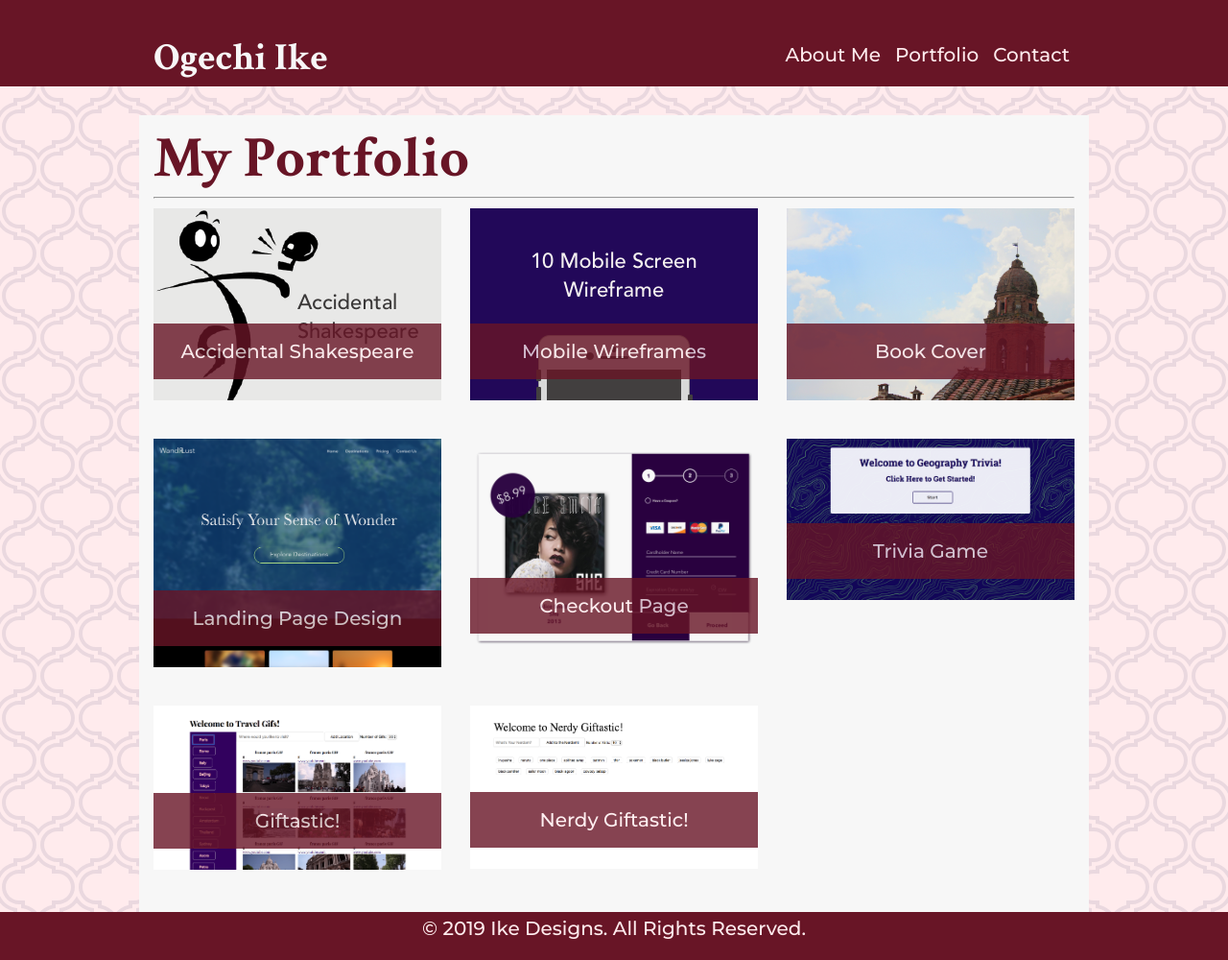
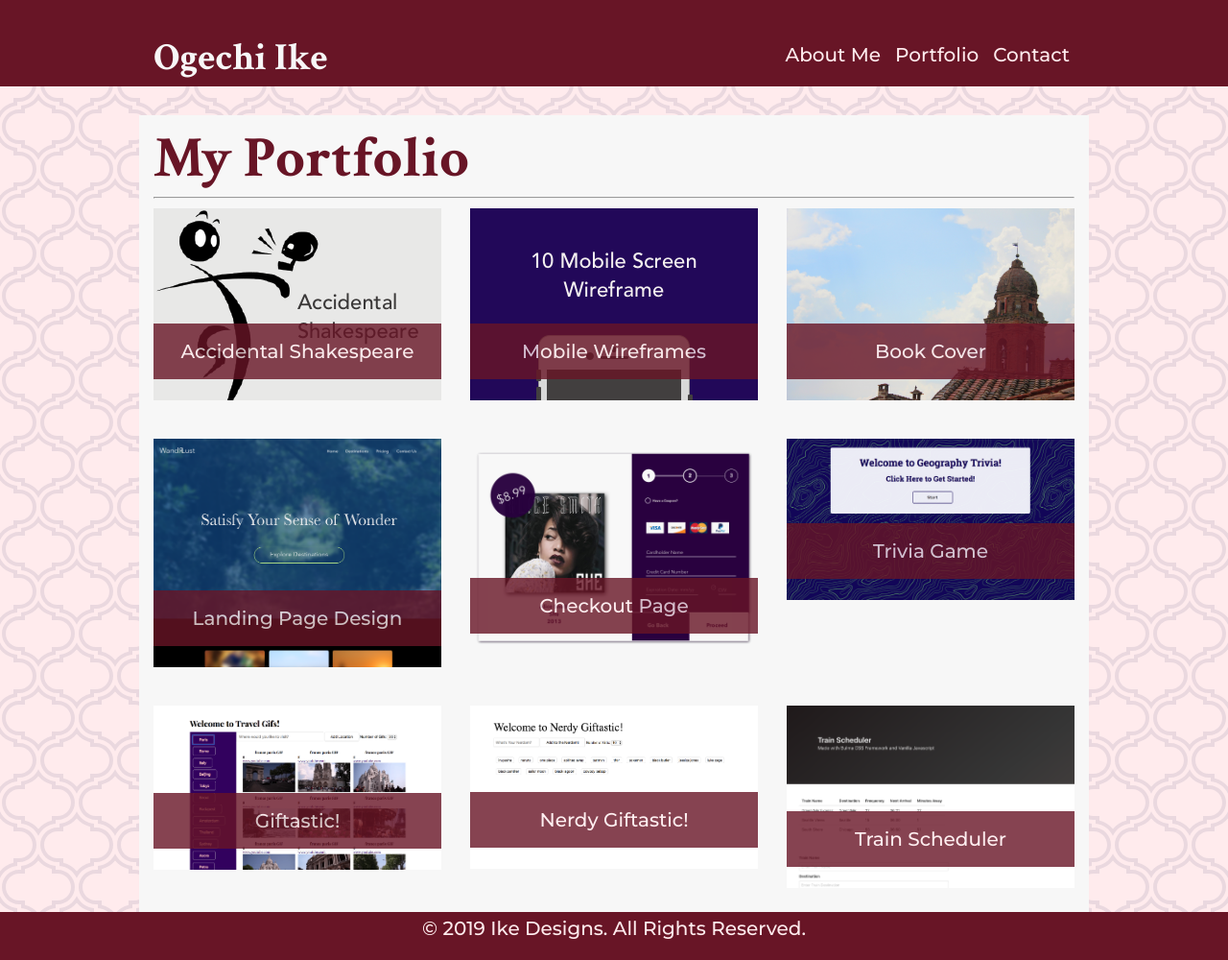
Before and after one commit to BlackMG27/basic-portfolio, a plain HTML site: page portfolio.html in a window 1280 px wide. Shown: the whole page at 96% size. Drawn offline with Linux system fonts and the light colour scheme.

Commit message:
added train scheduler to the portfolio

```diff
--- a/portfolio.html
+++ b/portfolio.html
@@ -89,6 +89,12 @@
                         <figcaption>Nerdy Giftastic!</figcaption>
                     </a>
                 </figure>
+                <figure>
+                    <a href="https://blackmg27.github.io/train-scheduler/" role="link" tabindex="0">
+                        <img src="assets/images/train-scheduler.png" alt="Train Scheduler">
+                        <figcaption>Train Scheduler</figcaption>
+                    </a>
+                </figure>
 
             </div>
 
```
Also changed, not shown: assets/images/train-scheduler.png (added).
